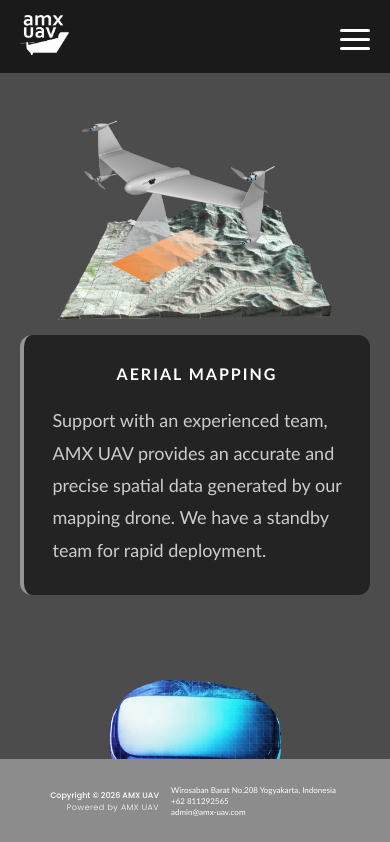
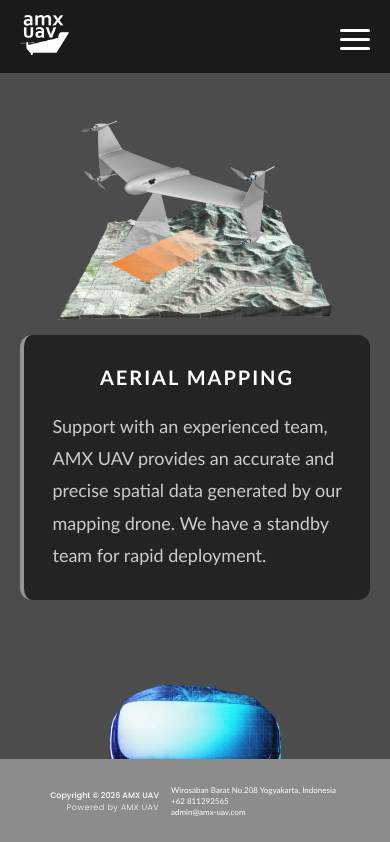
Before and after one commit to nasgmr/website-amx-next, a Next.js app: page /services in a window 390 px wide. Shown: the top 842 px of the page. Built offline with nearby package versions, Linux system fonts and the light colour scheme; a web font is replaced by a local one.

Commit message:
fix: text size of services titles

```diff
--- a/src/css/style.css
+++ b/src/css/style.css
@@ -2492,7 +2492,7 @@ html, body, .homepage-body {
   .service-card h2,
   .service-card h3,
   .service-title {
-    font-size: 16px !important;
+    font-size: 20px !important;
     text-align: center !important;
     word-wrap: break-word;
     hyphens: auto;
```
